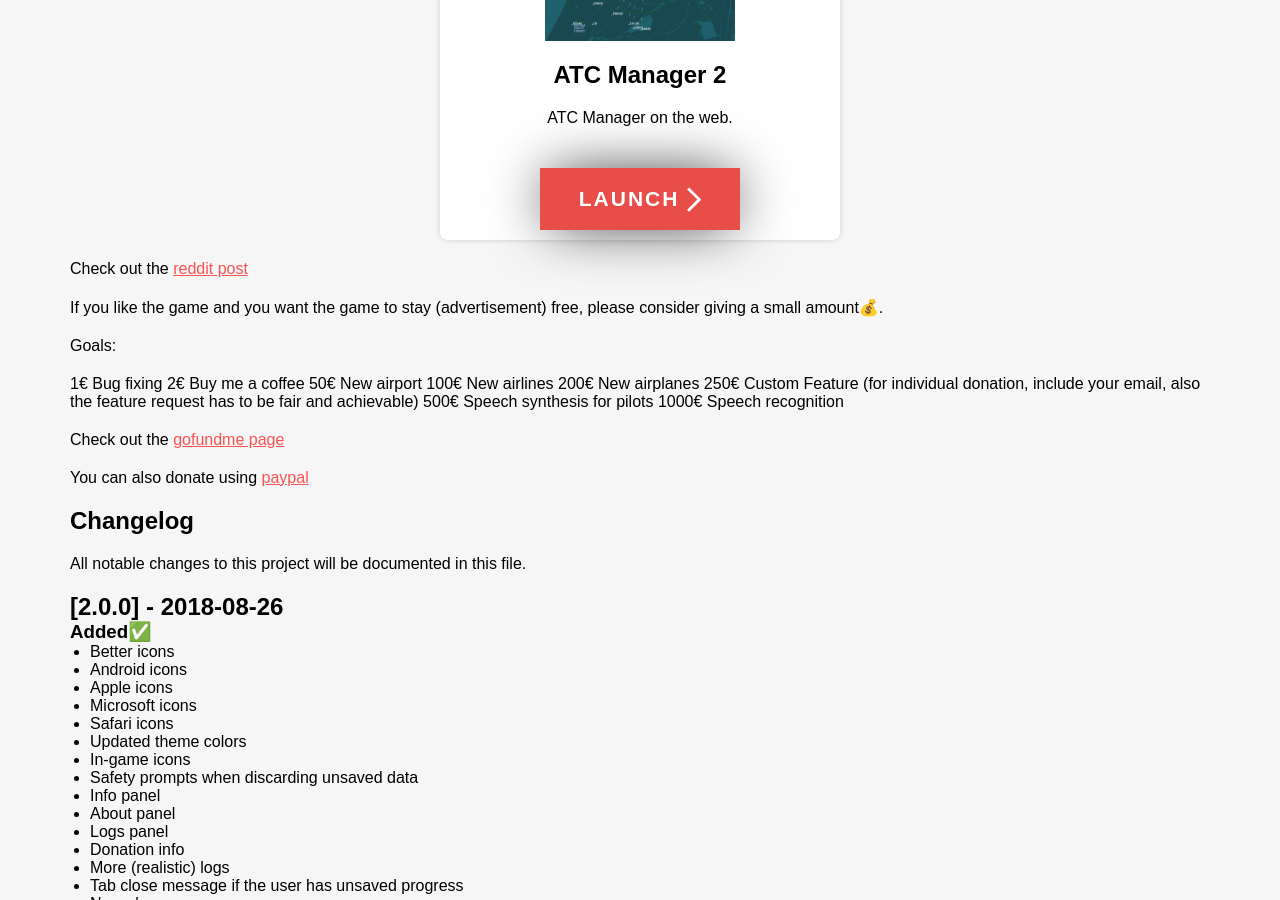
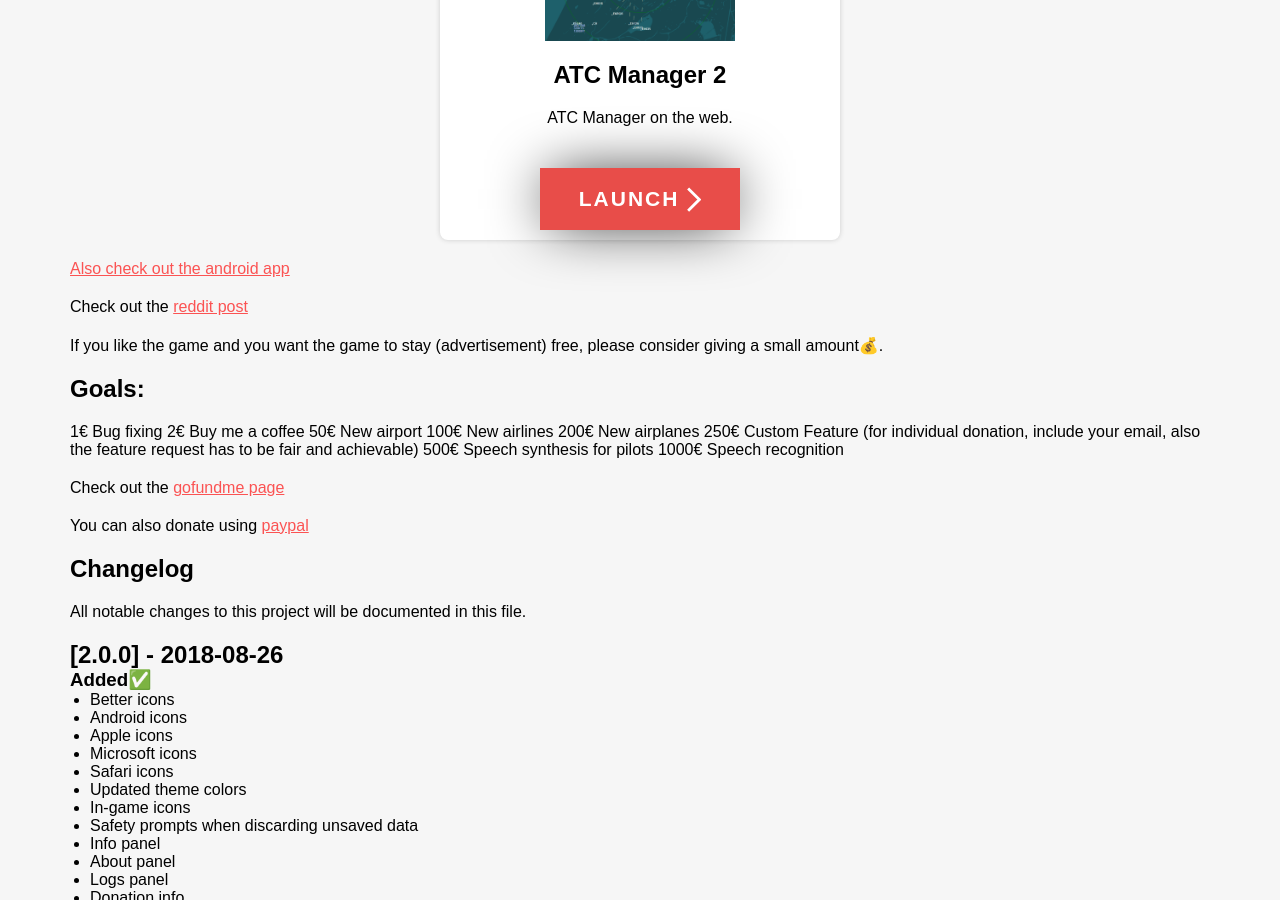
Before and after one commit to LesterGallagher/LesterGallagher.github.io, a Jekyll site: the page built from _posts/2018-08-26-atc-manager-2-version-2.markdown, in a window 1280 px wide and 900 px high, scrolled down 936 px. Built offline with Jekyll 4.4.1, drawn with Linux system fonts in a browser that asks for light colours.

Commit message:
Updated Atc Manager 2 Version 2

```diff
--- a/_posts/2018-08-26-atc-manager-2-version-2.markdown
+++ b/_posts/2018-08-26-atc-manager-2-version-2.markdown
@@ -11,12 +11,13 @@ portal_image: "/uploads/schiphol.PNG"
 With the release of version 2 a lot of things have changed (check out the changelog below). New airplanes, operators, icons, ATIS info and a bunch of improvements.
 
 {% include app-portal.html %}
+[Also check out the android app](https://play.google.com/store/apps/details?id=com.EchoSierraStudio.ATCManager)
 
 Check out the [reddit post](https://www.reddit.com/r/ATC/comments/8r1843/i_created_an_atc_simulator_game_in_the_browser)
 
 If you like the game and you want the game to stay (advertisement) free, please consider giving a small amount💰.
 
-Goals:
+## Goals:
 
 1€ Bug fixing
 2€ Buy me a coffee
```
